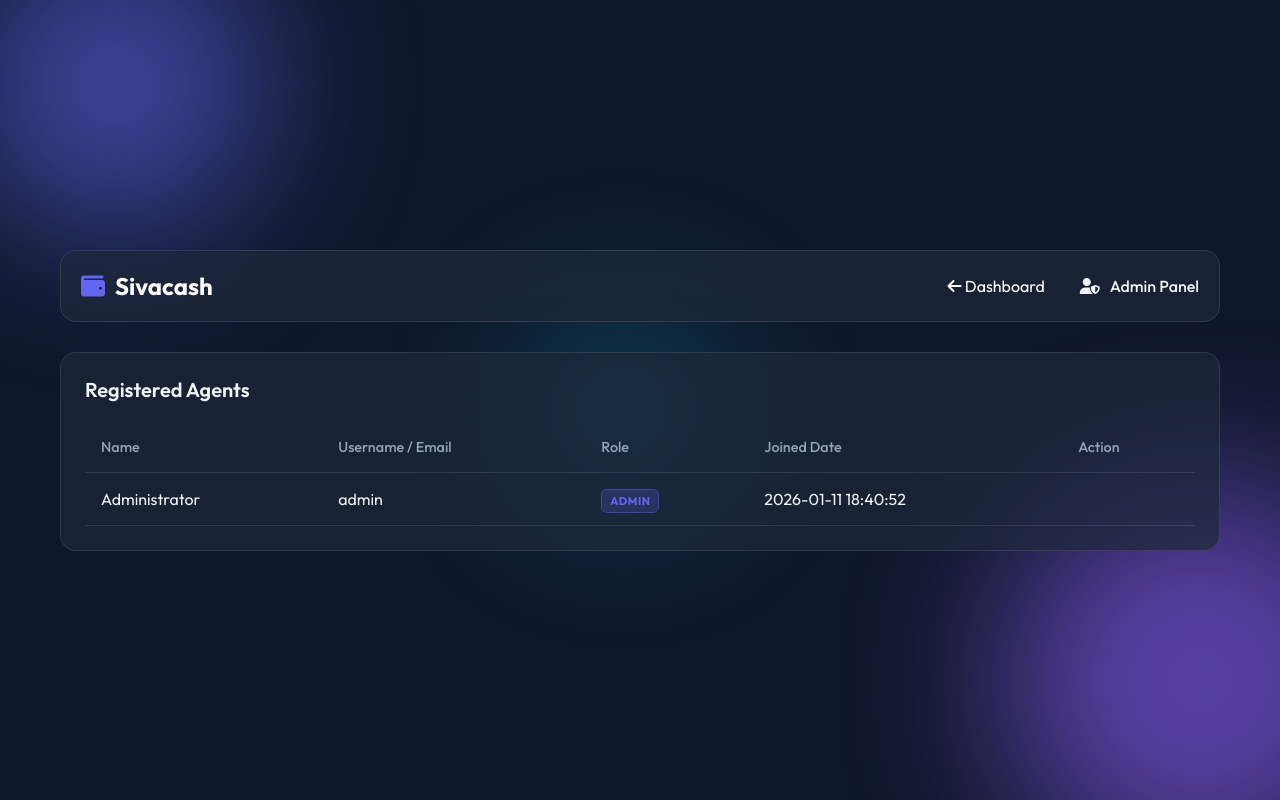
After one commit to digirural/sivacash, a Flask app: page /manage_users in a window 1280 px wide. The commit adds this page. Run offline with Flask 3, Linux system fonts and the light colour scheme; the visitor is signed in with stand-in values (Sample User, id 1); data comes from the database, SQL or seed files in the repository.

Commit message:
Add Admin User Management

```diff
--- a/app.py
+++ b/app.py
@@ -144,6 +144,23 @@ def dashboard():
                            total_amount=total_amount,
                            role=role)
 
+@app.route('/manage_users')
+def manage_users():
+    if 'user_id' not in session or session.get('role') != 'admin':
+        return redirect(url_for('dashboard'))
+
+    users = database.get_all_users()
+    return render_template('manage_users.html', users=users, name=session['name'], role='admin')
+
+@app.route('/delete_user/<int:user_id>')
+def delete_user(user_id):
+    if 'user_id' not in session or session.get('role') != 'admin':
+        return redirect(url_for('login'))
+
+    database.delete_user(user_id)
+    flash('User deleted successfully.', 'success')
+    return redirect(url_for('manage_users'))
+
 @app.route('/add_collection', methods=['POST'])
 def add_collection():
     if 'user_id' not in session:
--- a/database.py
+++ b/database.py
@@ -21,7 +21,8 @@ def init_db():
             username TEXT UNIQUE NOT NULL,
             password TEXT,
             role TEXT DEFAULT 'agent',
-            google_id TEXT UNIQUE
+            google_id TEXT UNIQUE,
+            created_at TIMESTAMP DEFAULT CURRENT_TIMESTAMP
         )
     ''')
 
@@ -94,6 +95,22 @@ def get_user_by_google_id(google_id):
     user = c.fetchone()
     conn.close()
     return user
+
+def get_all_users():
+    conn = get_db_connection()
+    c = conn.cursor()
+    c.execute('SELECT * FROM users ORDER BY created_at DESC')
+    users = c.fetchall()
+    conn.close()
+    return users
+
+def delete_user(user_id):
+    conn = get_db_connection()
+    c = conn.cursor()
+    c.execute('DELETE FROM users WHERE id = ?', (user_id,))
+    c.execute('DELETE FROM collections WHERE user_id = ?', (user_id,))
+    conn.commit()
+    conn.close()
 
 def reset_password(username, mobile, new_password):
     conn = get_db_connection()
--- a/templates/dashboard.html
+++ b/templates/dashboard.html
@@ -11,6 +11,12 @@
                 <i class="fa-solid fa-user-circle"></i> {{ name }}
                 <span class="badge {{ role }}">{{ role|upper }}</span>
             </span>
+            {% if role == 'admin' %}
+            <a href="{{ url_for('manage_users') }}" class="btn-logout"
+                style="margin-right: 10px; background: rgba(99, 102, 241, 0.2); color: var(--accent-primary); border-color: var(--accent-primary);">
+                <i class="fa-solid fa-users-gear"></i> Manage Users
+            </a>
+            {% endif %}
             <a href="{{ url_for('logout') }}" class="btn-logout">
                 <i class="fa-solid fa-right-from-bracket"></i> Logout
             </a>
--- /dev/null
+++ b/templates/manage_users.html
@@ -0,0 +1,59 @@
+{% extends 'base.html' %}
+
+{% block content %}
+<div class="dashboard-container">
+    <div class="nav-bar">
+        <div class="logo">
+            <i class="fa-solid fa-wallet"></i> Sivacash
+        </div>
+        <div class="user-menu">
+            <a href="{{ url_for('dashboard') }}" class="btn-secondary"
+                style="margin-right: 15px; color: white; text-decoration: none;">
+                <i class="fa-solid fa-arrow-left"></i> Dashboard
+            </a>
+            <span class="user-name">
+                <i class="fa-solid fa-user-shield"></i> Admin Panel
+            </span>
+        </div>
+    </div>
+
+    <div class="card">
+        <div class="card-header">
+            <h3>Registered Agents</h3>
+        </div>
+        <div class="table-responsive">
+            <table>
+                <thead>
+                    <tr>
+                        <th>Name</th>
+                        <th>Username / Email</th>
+                        <th>Role</th>
+                        <th>Joined Date</th>
+                        <th>Action</th>
+                    </tr>
+                </thead>
+                <tbody>
+                    {% for user in users %}
+                    <tr>
+                        <td>{{ user['name'] }}</td>
+                        <td>{{ user['username'] }}</td>
+                        <td>
+                            <span class="badge {{ user['role'] }}">{{ user['role']|upper }}</span>
+                        </td>
+                        <td>{{ user['created_at']|default('N/A') }}</td>
+                        <td>
+                            {% if user['role'] != 'admin' %}
+                            <a href="{{ url_for('delete_user', user_id=user['id']) }}" class="btn-logout"
+                                onclick="return confirm('Are you sure? This will delete all collections by this user.')">
+                                <i class="fa-solid fa-trash"></i> Delete
+                            </a>
+                            {% endif %}
+                        </td>
+                    </tr>
+                    {% endfor %}
+                </tbody>
+            </table>
+        </div>
+    </div>
+</div>
+{% endblock %}
```
